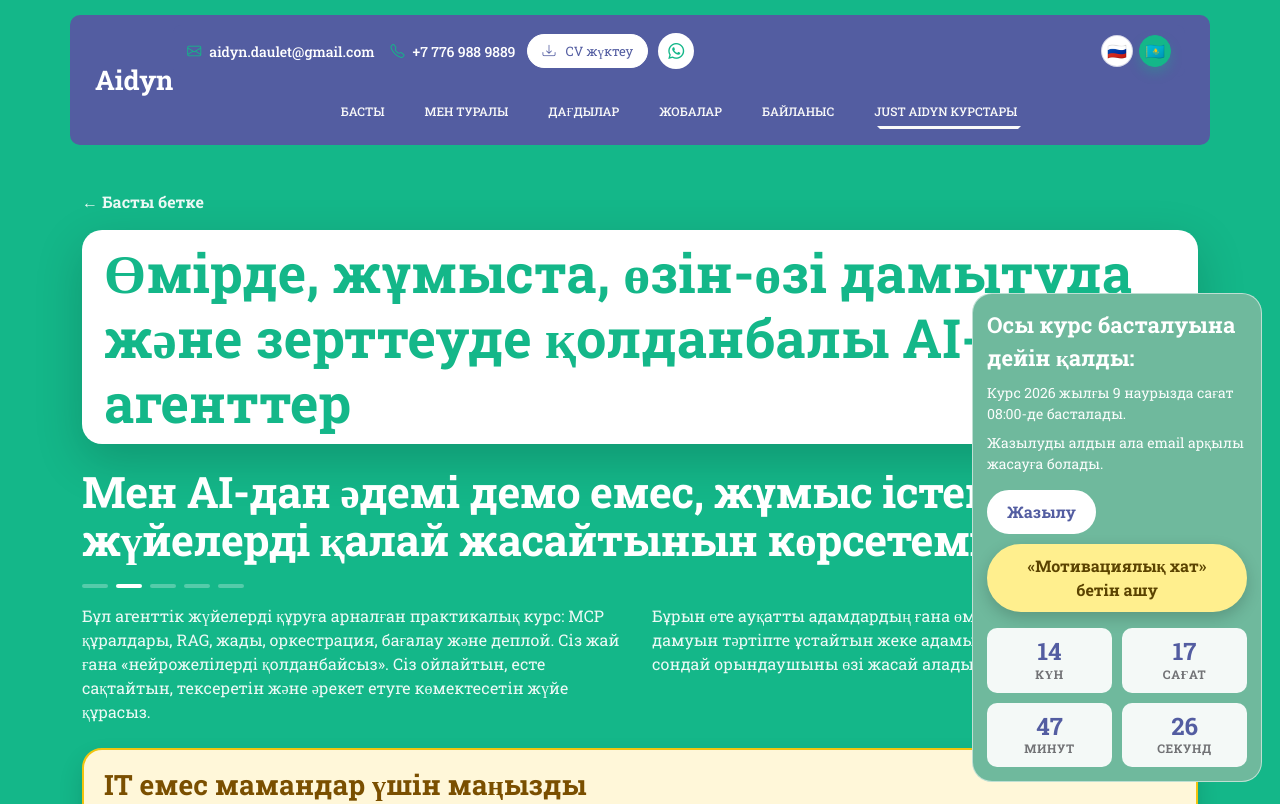
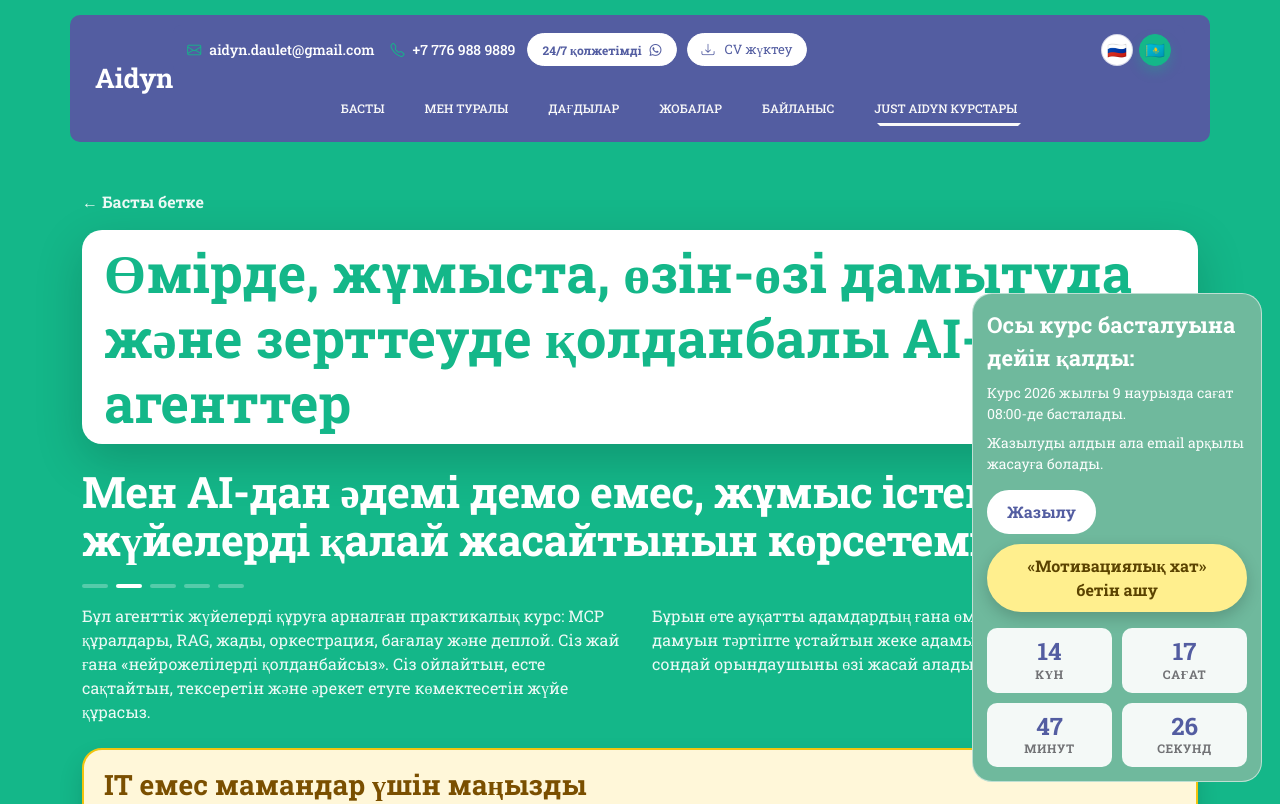
Before and after one commit to dauletulyaidyn/cv-profile, a plain HTML site: page ai-agents-course.html in a window 1280 px wide. Shown: the top 804 px of the page. Drawn offline with Linux system fonts and the light colour scheme; a script that the page names is missing.

Commit message:
Refine WhatsApp 24/7 header badge as one interactive element

```diff
--- a/ai-agents-course.html
+++ b/ai-agents-course.html
@@ -65,8 +65,13 @@
                                 <i class="bi bi-download me-1"></i>
                                 <span data-en="Download CV" data-ru="Скачать CV" data-kk="CV жүктеу">Download CV</span>
                             </a>
-                            <a class="navbar-top-tool-icon" href="https://wa.me/77769889889" target="_blank" rel="noopener" aria-label="WhatsApp">
-                                <i class="bi bi-whatsapp"></i>
+                            <a class="navbar-top-whatsapp-status" href="https://wa.me/77769889889" target="_blank" rel="noopener" aria-label="WhatsApp">
+                                <span class="navbar-top-tool-icon" aria-hidden="true">
+                                    <i class="bi bi-whatsapp"></i>
+                                </span>
+                                <span data-en="available 24/7"
+                                      data-ru="доступен 24/7"
+                                      data-kk="24/7 қолжетімді">доступен 24/7</span>
                             </a>
                         </div>
                     </div>
@@ -254,7 +259,8 @@
                         <div class="course-launch-contacts mt-3">
                             <a href="https://wa.me/77769889889" target="_blank" rel="noopener" class="course-launch-contact-link">
                                 <i class="bi bi-whatsapp"></i>
-                                <span>+7 776 9889889</span>
+                                <span>+7 776 988 9889</span>
+                                <span class="ms-2" data-en="available 24/7" data-ru="доступен 24/7" data-kk="24/7 қолжетімді">доступен 24/7</span>
                             </a>
                             <a href="mailto:aidyn.daulet@gmail.com" class="course-launch-contact-link">
                                 <i class="bi bi-envelope"></i>
@@ -739,6 +745,10 @@
                                     <li class="social-icon-item"><a href="mailto:aidyn.daulet@gmail.com" class="social-icon-link bi-envelope"></a></li>
                                     <li class="social-icon-item"><a href="https://wa.me/77769889889" target="_blank" rel="noopener" class="social-icon-link bi-whatsapp"></a></li>
                                 </ul>
+                                <p class="mb-0 mt-2"
+                                   data-en="WhatsApp support is available 24/7."
+                                   data-ru="Поддержка в WhatsApp доступна 24/7."
+                                   data-kk="WhatsApp арқылы қолдау 24/7 қолжетімді.">Поддержка в WhatsApp доступна 24/7.</p>
 
                                 <strong class="site-footer-title d-block mt-4 mb-3" data-en="Join Communities" data-ru="Присоединиться к сообществам" data-kk="Қауымдастықтарға қосылу">Join Communities</strong>
                                 <ul class="contact-community-list">
--- a/css/templatemo-first-portfolio-style.css
+++ b/css/templatemo-first-portfolio-style.css
@@ -558,6 +558,44 @@ strong {
   color: #ffffff;
 }
 
+.navbar-top-whatsapp-status {
+  align-items: center;
+  background: #ffffff;
+  border: 1px solid #ffffff;
+  border-radius: 999px;
+  color: #535da1;
+  display: inline-flex;
+  font-size: 12px;
+  font-weight: 600;
+  gap: 8px;
+  line-height: 1;
+  padding: 9px 14px;
+  text-decoration: none;
+  white-space: nowrap;
+}
+
+.navbar-top-whatsapp-status .navbar-top-tool-icon {
+  background: transparent;
+  border-radius: 0;
+  color: inherit;
+  flex: 0 0 auto;
+  height: auto;
+  justify-content: center;
+  width: auto;
+}
+
+.navbar-top-whatsapp-status:hover {
+  background: #14b789;
+  border-color: #14b789;
+  color: #ffffff;
+  text-decoration: none;
+}
+
+.navbar-top-whatsapp-status:hover .navbar-top-tool-icon {
+  background: transparent;
+  color: inherit;
+}
+
 .navbar-split .nav-row-primary {
   justify-content: center;
 }
```
